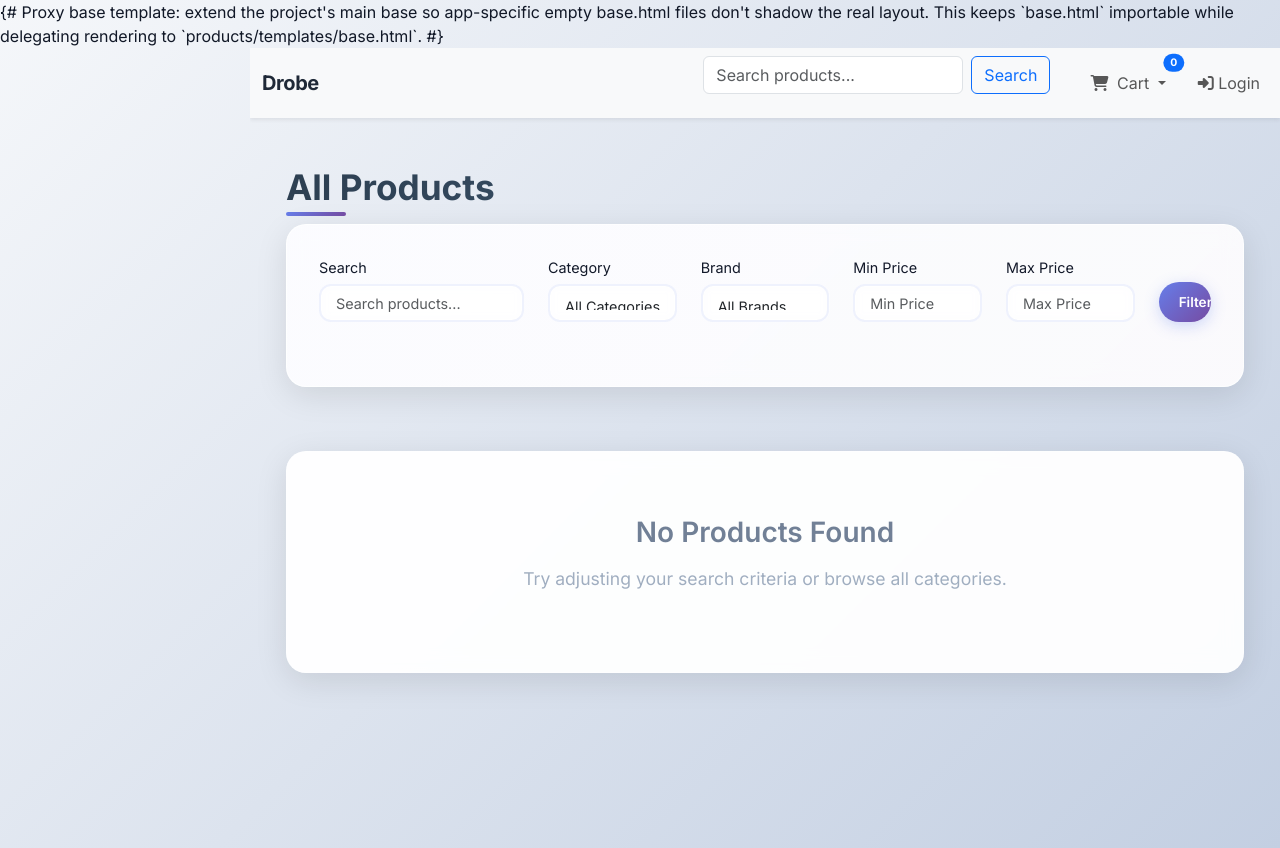
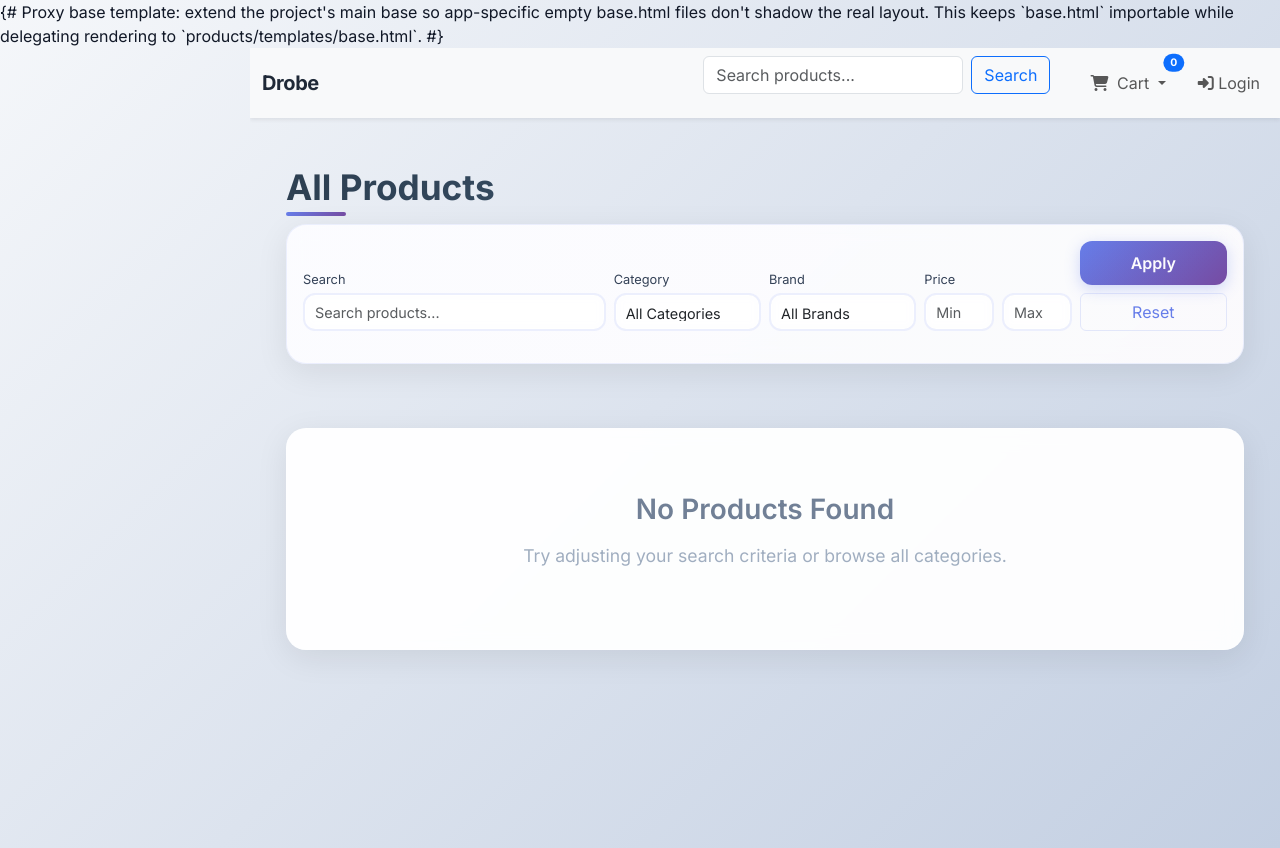
Before and after one commit to Tina-marion/ecommerce-drobe, a Django app: page /products/products/ in a window 1280 px wide. Run offline with Django 5.2, Linux system fonts and the light colour scheme; data that the repository does not hold is empty; some libraries are stand-ins or nearby versions.

Commit message:
UI Improvements

```diff
--- a/products/templates/dashboard/pages/product_list.html
+++ b/products/templates/dashboard/pages/product_list.html
@@ -5,14 +5,23 @@
 <style>
   /* Enhanced Modern Styles */
   :root {
-    --primary-gradient: linear-gradient(135deg, #667eea 0%, #764ba2 100%);
-    --secondary-gradient: linear-gradient(135deg, #f093fb 0%, #f5576c 100%);
+    /* Core palette (single source of truth) */
+    --primary: #667eea; /* indigo */
+    --primary-600: #5a67d8;
+    --accent: #f5576c; /* coral */
+    --success: #22c55e; /* green */
+    --muted: #718096; /* text-muted */
+    --bg-white: #ffffff;
+
+    --primary-gradient: linear-gradient(135deg, var(--primary) 0%, #764ba2 100%);
+    --secondary-gradient: linear-gradient(135deg, #f093fb 0%, var(--accent) 100%);
     --success-gradient: linear-gradient(135deg, #4facfe 0%, #00f2fe 100%);
     --dark-gradient: linear-gradient(135deg, #2c3e50 0%, #34495e 100%);
     --glass-bg: rgba(255, 255, 255, 0.1);
     --glass-border: rgba(255, 255, 255, 0.2);
-    --shadow-light: 0 8px 32px rgba(0, 0, 0, 0.1);
-    --shadow-heavy: 0 20px 60px rgba(0, 0, 0, 0.15);
+    --shadow-light: 0 8px 32px rgba(0, 0, 0, 0.08);
+    --shadow-heavy: 0 20px 60px rgba(0, 0, 0, 0.12);
+    --primary-rgba-12: rgba(102, 126, 234, 0.12);
   }
 
   body {
@@ -59,9 +68,9 @@
   .filter-section {
     background: rgba(255, 255, 255, 0.95);
     backdrop-filter: blur(10px);
-    border: 1px solid rgba(255, 255, 255, 0.2);
+    border: 1px solid var(--primary-rgba-12);
     border-radius: 20px;
-    padding: 2rem;
+    padding: 1rem 1rem;
     margin-bottom: 2rem;
     box-shadow: var(--shadow-light);
     position: relative;
@@ -81,30 +90,33 @@
 
   .filter-section .form-control,
   .filter-section .form-select {
-    border: 2px solid rgba(102, 126, 234, 0.1);
+    border: 2px solid var(--primary-rgba-12);
     border-radius: 12px;
-    padding: 10px 15px;
+    padding: 8px 10px;
     background: rgba(255, 255, 255, 0.8);
     backdrop-filter: blur(5px);
     transition: all 0.3s ease;
     font-size: 0.9rem;
   }
 
+  /* Compact labels for filter area to prevent awkward wrapping */
+  .filter-section .form-label {
+    font-size: 0.8rem;
+    margin-bottom: 0.25rem;
+    color: #334155;
+  }
+
+  /* ensure the filter container uses box-sizing so paddings don't cause overflow */
+  .filter-section,
+  .filter-section * {
+    box-sizing: border-box;
+  }
+
   .filter-section .form-control:focus,
   .filter-section .form-select:focus {
-    border-color: rgba(102, 126, 234, 0.5);
-    box-shadow: 0 0 0 0.2rem rgba(102, 126, 234, 0.1);
+    border-color: var(--primary-600);
+    box-shadow: 0 0 0 0.2rem rgba(90, 103, 216, 0.08);
     background: rgba(255, 255, 255, 0.95);
-  }
-
-  /* Label / text fit improvements: keep labels readable, allow wrapping, and reduce size on small screens */
-  .filter-section .form-label {
-    font-size: 0.9rem;
-    margin-bottom: 0.35rem;
-    white-space: normal; /* allow wrapping */
-    overflow-wrap: anywhere; /* break long words if needed */
-    word-break: break-word;
-    display: block;
   }
 
   .filter-section .btn-primary {
@@ -201,7 +213,7 @@
     font-size: 0.8em;
     font-weight: 700;
     z-index: 2;
-    box-shadow: 0 4px 15px rgba(245, 87, 108, 0.4);
+    box-shadow: 0 4px 15px rgba(245, 87, 108, 0.28);
     animation: pulse 2s infinite;
   }
 
@@ -275,7 +287,7 @@
   .pagination .page-link {
     background: transparent;
     border: none;
-    color: #667eea;
+    color: var(--primary);
     padding: 10px 15px;
     margin: 0 5px;
     border-radius: 10px;
@@ -288,6 +300,18 @@
     color: white;
     transform: translateY(-2px);
     box-shadow: 0 4px 15px rgba(102, 126, 234, 0.3);
+  }
+
+  /* Outline-secondary override to use the same accent/primary palette */
+  .btn-outline-secondary {
+    color: var(--primary);
+    border-color: rgba(102, 126, 234, 0.16);
+  }
+
+  .btn-outline-secondary:hover {
+    background: var(--primary-gradient);
+    color: white;
+    border-color: transparent;
   }
 
   .pagination .page-item.active .page-link {
@@ -328,10 +352,6 @@
       padding: 1.5rem;
     }
 
-    .filter-section .form-label {
-      font-size: 0.82rem;
-    }
-
     .pagination {
       padding: 0.5rem 1rem;
     }
@@ -369,43 +389,45 @@
 
   <!-- Search & Filters -->
   <div class="filter-section">
-        <form method="get" class="row">
-            <div class="col-md-3 mb-3">
+    <form method="get" class="row gx-2 gy-2 align-items-end">
+      <div class="col-md-4">
         <label class="form-label">Search</label>
         <input type="text" name="q" placeholder="Search products..." value="{{ search_query }}" class="form-control">
       </div>
-            <div class="col-md-2 mb-3">
+
+      <div class="col-md-2">
         <label class="form-label">Category</label>
         <select name="category" class="form-select">
           <option value="">All Categories</option>
           {% for value, label in categories %}
-                        <option value="{{ value }}" {% if selected_category == value %}selected{% endif %}>
-                            {{ label }}
-                        </option>
+            <option value="{{ value }}" {% if selected_category == value %}selected{% endif %}>{{ label }}</option>
           {% endfor %}
         </select>
       </div>
-            <div class="col-md-2 mb-3">
+
+      <div class="col-md-2">
         <label class="form-label">Brand</label>
         <select name="brand" class="form-select">
           <option value="">All Brands</option>
           {% for brand in brands %}
-                        <option value="{{ brand.id }}" {% if selected_brand == brand.id|stringformat:"s" %}selected{% endif %}>
-                            {{ brand.name }}
-                        </option>
+            <option value="{{ brand.id }}" {% if selected_brand == brand.id|stringformat:"s" %}selected{% endif %}>{{ brand.name }}</option>
           {% endfor %}
         </select>
       </div>
-            <div class="col-md-2 mb-3">
-                <label class="form-label">Min Price</label>
-                <input type="number" name="min_price" placeholder="Min Price" class="form-control" value="{{ request.GET.min_price }}">
+
+      <div class="col-md-2">
+        <label class="form-label">Price</label>
+        <div class="d-flex">
+          <input type="number" name="min_price" placeholder="Min" class="form-control me-2" value="{{ request.GET.min_price }}" aria-label="Minimum price">
+          <input type="number" name="max_price" placeholder="Max" class="form-control" value="{{ request.GET.max_price }}" aria-label="Maximum price">
         </div>
-            <div class="col-md-2 mb-3">
-                <label class="form-label">Max Price</label>
-                <input type="number" name="max_price" placeholder="Max Price" class="form-control" value="{{ request.GET.max_price }}">
       </div>
-            <div class="col-md-1 mb-3 d-flex align-items-end">
-                <button type="submit" class="btn btn-primary w-100">Filter</button>
+
+      <div class="col-md-2">
+        <div class="d-grid">
+          <button type="submit" class="btn btn-primary">Apply</button>
+          <a href="{% url 'all_products_list' %}" class="btn btn-outline-secondary mt-2">Reset</a>
+        </div>
       </div>
     </form>
   </div>
```
Lines whose indentation alone changed are shown as unchanged.
